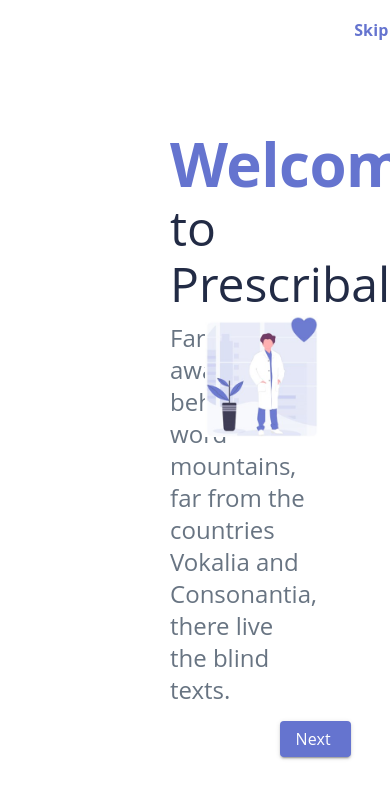
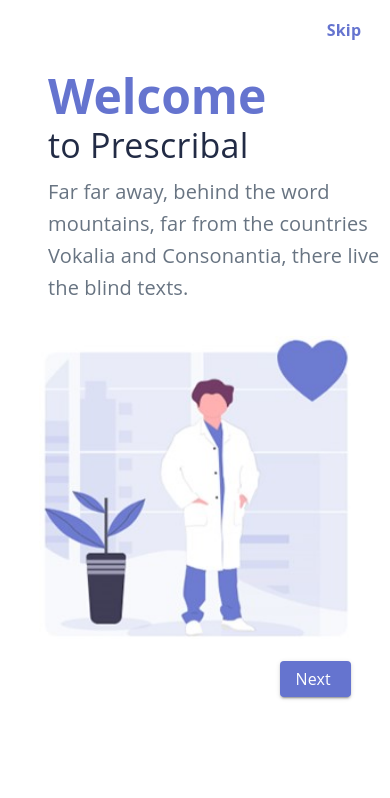
Before and after one commit to rahult9930/frontend, a React app: page / in a window 390 px wide. Both pictures are taken after a click on the button "Next". Shown: the top 798 px of the page. Built offline with nearby package versions, Linux system fonts and the light colour scheme; the HTML template or start-up script is replaced by a standard one.

Commit message:
responsive

```diff
--- a/package.json
+++ b/package.json
@@ -14,7 +14,8 @@
     "@emotion/styled": "^11.11.5",
     "@mui/material": "^5.15.15",
     "react": "^18.2.0",
-    "react-dom": "^18.2.0"
+    "react-dom": "^18.2.0",
+    "react-responsive": "^10.0.0"
   },
   "devDependencies": {
     "@types/react": "^18.2.66",
--- a/src/components/page1.jsx
+++ b/src/components/page1.jsx
@@ -1,79 +1,77 @@
 import { Button, Typography, Grid, Box } from '@mui/material';
 import React from 'react';
 import preview2 from './img/preview2.jpg';
+import { useMediaQuery } from 'react-responsive';
 
 const Page1 = (props) => {
+  const isTabletOrMobile = useMediaQuery({ query: '(max-width: 800px)' });
+
   return (
-    <div >
+    <div>
       <Button variant="text" size="medium" style={{
-        marginLeft:"87%",
-        marginTop:"3%",
+        marginLeft: isTabletOrMobile ?"80%":"87%",
+        marginTop: "3%",
         textTransform: 'none'
-       }} onClick={() => window.location="/"}>
+      }} onClick={() => window.location = "/"}>
         <Typography style={{
-          fontFamily:'Open Sans',
-          color:"#6574CF",
+          fontFamily: 'Open Sans',
+          color: "#6574CF",
           fontWeight: 'bold'
         }}>Skip</Typography>
       </Button>
 
       <Box sx={{ flexGrow: 1 }}>
         <Grid container spacing={2}>
-          <Grid item xs={6} >
-            <Grid container direction="column" style={{ display: 'flex' , marginLeft:170 ,marginTop:80 }}>
+          <Grid item xs={12} md={6}>
+            <Grid container direction="column" style={{ display: 'flex', marginLeft: isTabletOrMobile ? 48 : 170, marginTop: isTabletOrMobile ? 20 : 80 }}>
               <Grid item>
-                <Typography variant='h2' style={{
-                  fontFamily:'Open Sans',
-                  color:"#6574CF",
+                <Typography variant={isTabletOrMobile ? 'h3' : 'h2'} style={{
+                  fontFamily: 'Open Sans',
+                  color: "#6574CF",
                   fontWeight: 'bold'
                 }}>
                   Welcome
                 </Typography>
               </Grid>
               <Grid item>
-                <Typography variant='h3' style={{
-                  fontFamily:'Open Sans',
-                  color:"#222B45",
+                <Typography variant={isTabletOrMobile ? 'h4' : 'h3'} style={{
+                  fontFamily: 'Open Sans',
+                  color: "#222B45",
                   fontWeight: 'medium'
                 }}>
                   to Prescribal
                 </Typography>
               </Grid>
               <Grid item>
-                <Typography variant='h5' style={{
-                  fontFamily:'Open Sans',
-                  color:"#687482",
-                  marginTop:10,
-                  width:"35vw"
+                <Typography variant={isTabletOrMobile ? 'h6' : 'h5'} style={{
+                  fontFamily: 'Open Sans',
+                  color: "#687482",
+                  marginTop: 10,
+                  width: isTabletOrMobile ? "90vw" : "35vw",
+                  marginRight:isTabletOrMobile ? 10:0
                 }}>
                   Far far away, behind the word mountains, far from the countries Vokalia and Consonantia, there live the blind texts.
                 </Typography>
               </Grid>
             </Grid>
           </Grid>
-          <Grid item xs={6} style={{ display: 'flex', justifyContent: 'center', alignItems: 'center' }}>
+          <Grid item xs={12} md={6} style={{ display: 'flex', justifyContent: 'center', alignItems: 'center' }}>
             <img src={preview2} alt="Doctor" style={{
-              width:"60%",
-              maxHeight:"90%",
-              marginRight:70
-            }}/>
+              width: isTabletOrMobile ? "80%" : "60%",
+              maxHeight: "90%",
+              marginRight: isTabletOrMobile ? 0 : 70
+            }} />
           </Grid>
         </Grid>
       </Box>
       <Box sx={{ flexGrow: 1 }}>
         <Grid container spacing={2}>
-          <Grid item xs={6} >
-          <div style={{marginLeft:170,marginTop:43 }}>
-     {/* <span style={{ fontSize: '18px',marginRight:4 }}><ion-icon name="laptop-sharp" size="medium" style={{
-        color:"#6574CF",
-      }}></ion-icon></span>  */}
-     {/* <span style={{ width: '20px', height: '40px', borderRadius: '8px', overflow: 'hidden', display: 'inline-block', boxShadow: '0px 0px 0px 4px rgba(101, 116, 207, 0.2)', marginRight: '4px' }}>
-
-     </span> */}
-     <span  style={{ fontSize: '12px', color: '#6574CF',width:"40%", marginRight:"4px"}} >
-     <ion-icon name="ellipse-sharp" style={{marginRight:"-1.5%"}}></ion-icon>
+          <Grid item xs={6} md={6}>
+            <div style={{ marginLeft: isTabletOrMobile ? 20 : 170, marginTop: isTabletOrMobile ? 20 : 43 }}>
+              <span style={{ fontSize: '12px', color: '#6574CF', width: isTabletOrMobile ? "90%" : "40%", marginRight: "4px" }} >
+                <ion-icon name="ellipse-sharp" style={{ marginRight:isTabletOrMobile?"-3%": "-1.5%" }}></ion-icon>
                 <ion-icon name="square-sharp"></ion-icon>
-     <ion-icon name="ellipse-sharp" style={{marginLeft:"-1.5%"}}></ion-icon>
+                <ion-icon name="ellipse-sharp" style={{ marginLeft:isTabletOrMobile?"-3%": "-1.5%" }}></ion-icon>
               </span>
               <span style={{ fontSize: '12px', marginRight: '4px' }}>
                 <ion-icon name="ellipse-sharp" style={{ color: '#6574CF' }}></ion-icon>
@@ -81,16 +79,14 @@
               <span style={{ fontSize: '12px', marginRight: '4px' }}>
                 <ion-icon name="ellipse-sharp" style={{ color: '#6574CF' }}></ion-icon>
               </span>
-
-
             </div>
           </Grid>
-          <Grid item xs={6} style={{ display: 'flex', justifyContent: 'center', alignItems: 'center' }}>
+          <Grid item xs={6} md={6} style={{ display: 'flex', justifyContent: 'center', alignItems: 'center' }}>
             <Button variant="contained" size="medium" style={{
-        marginLeft: "20%",
+              marginLeft: isTabletOrMobile ? "20%" : "20%",
               marginTop: "3%",
               textTransform: 'none',
-        backgroundColor:"#6574CF"
+              backgroundColor: "#6574CF"
             }} onClick={() => props.setPage(2)}>
               <Typography style={{
                 fontFamily: 'Open Sans',
@@ -98,15 +94,13 @@
                 alignItems: 'center' // Align items vertically
               }}>
                 <span>Next</span> {/* Include span inside Typography */}
-          <ion-icon name="arrow-forward-circle-outline" size="small" style={{marginLeft:4}}></ion-icon>
+                <ion-icon name="arrow-forward-circle-outline" size="small" style={{ marginLeft: 4 }}></ion-icon>
               </Typography>
             </Button>
           </Grid>
         </Grid>
       </Box>
-
     </div>
-
   )
 }
 
--- a/src/components/page2.jsx
+++ b/src/components/page2.jsx
@@ -1,98 +1,92 @@
 import { Button, Typography, Grid, Box } from '@mui/material';
 import React from 'react';
 import preview3 from './img/preview3.jpg';
+import { useMediaQuery } from 'react-responsive';
+
 const Page2 = (props) => {
+  const isTabletOrMobile = useMediaQuery({ query: '(max-width: 800px)' });
+
   return (
-        <div >
+    <div>
       <Button variant="text" size="medium" style={{
-            marginLeft:"87%",
-            marginTop:"3%",
+        marginLeft: "87%",
+        marginTop: "3%",
         textTransform: 'none'
-           }} onClick={() => window.location="/"}>
+      }} onClick={() => window.location = "/"}>
         <Typography style={{
-              fontFamily:'Open Sans',
-              color:"#6574CF",
+          fontFamily: 'Open Sans',
+          color: "#6574CF",
           fontWeight: 'bold'
         }}>Skip</Typography>
       </Button>
 
-           <div>
       <Box sx={{ flexGrow: 1 }}>
         <Grid container spacing={2}>
-              <Grid item xs={6} >
-                <Grid container direction="column" style={{ display: 'flex' , marginLeft:170 ,marginTop:80 }}>
+          <Grid item xs={12} md={6}>
+            <Grid container direction="column" style={{ display: 'flex', marginLeft: isTabletOrMobile ? 48 : 170, marginTop: isTabletOrMobile ? 20 : 80 }}>
               <Grid item>
-                    <Typography variant='h2' style={{
-                      fontFamily:'Open Sans',
-                      color:"#6574CF",
+                <Typography variant={isTabletOrMobile ? 'h3' : 'h2'} style={{
+                  fontFamily: 'Open Sans',
+                  color: "#6574CF",
                   fontWeight: 'bold'
                 }}>
                   Ask
                 </Typography>
               </Grid>
               <Grid item>
-                    <Typography variant='h3' style={{
-                      fontFamily:'Open Sans',
-                      color:"#222B45",
+                <Typography variant={isTabletOrMobile ? 'h4' : 'h3'} style={{
+                  fontFamily: 'Open Sans',
+                  color: "#222B45",
                   fontWeight: 'medium'
                 }}>
                   a Doctor Online
                 </Typography>
               </Grid>
               <Grid item>
-                    <Typography variant='h5' style={{
-                      fontFamily:'Open Sans',
-                      color:"#687482",
-                      marginTop:10,
-                      width:"35vw"
+                <Typography variant={isTabletOrMobile ? 'h6' : 'h5'} style={{
+                  fontFamily: 'Open Sans',
+                  color: "#687482",
+                  marginTop: 10,
+                  width: isTabletOrMobile ? "90vw" : "35vw",
+                  marginRight:isTabletOrMobile ? 10:0
                 }}>
                   Far far away, behind the word mountains, far from the countries Vokalia and Consonantia, there live the blind texts.
                 </Typography>
               </Grid>
             </Grid>
           </Grid>
-              <Grid item xs={6} style={{ display: 'flex', justifyContent: 'center', alignItems: 'center' }}>
+          <Grid item xs={12} md={6} style={{ display: 'flex', justifyContent: 'center', alignItems: 'center' }}>
             <img src={preview3} alt="Doctor" style={{
-                  width:"60%",
-                  maxHeight:"90%",
-                  marginRight:70
-                }}/>
+              width: isTabletOrMobile ? "80%" : "60%",
+              maxHeight: "90%",
+              marginRight: isTabletOrMobile ? 0 : 70
+            }} />
           </Grid>
         </Grid>
       </Box>
-          </div>
       <Box sx={{ flexGrow: 1 }}>
         <Grid container spacing={2}>
-          <Grid item xs={6} >
-          <div style={{marginLeft:170,marginTop:43}}>
-     {/* <span style={{ fontSize: '18px',marginRight:4 }}><ion-icon name="laptop-sharp" size="medium" style={{
-        color:"#6574CF",
-      }}></ion-icon></span>  */}
-     {/* <span style={{ width: '20px', height: '40px', borderRadius: '8px', overflow: 'hidden', display: 'inline-block', boxShadow: '0px 0px 0px 4px rgba(101, 116, 207, 0.2)', marginRight: '4px' }}>
-
-     </span> */}
-
+          <Grid item xs={6} md={6}>
+            <div style={{ marginLeft: isTabletOrMobile ? 20 : 170, marginTop: isTabletOrMobile ? 20 : 43 }}>
               <span style={{ fontSize: '12px', marginRight: '4px' }}>
                 <ion-icon name="ellipse-sharp" style={{ color: '#6574CF' }}></ion-icon>
               </span>
-<span  style={{ fontSize: '12px', color: '#6574CF',width:"40%", marginRight:"4px"}} >
-     <ion-icon name="ellipse-sharp" style={{marginRight:"-1.5%"}}></ion-icon>
+              <span style={{ fontSize: '12px', color: '#6574CF', width: isTabletOrMobile ? "90%" : "40%", marginRight: "4px" }} >
+                <ion-icon name="ellipse-sharp" style={{ marginRight:isTabletOrMobile?"-3%": "-1.5%" }}></ion-icon>
                 <ion-icon name="square-sharp"></ion-icon>
-     <ion-icon name="ellipse-sharp" style={{marginLeft:"-1.5%"}}></ion-icon>
+                <ion-icon name="ellipse-sharp" style={{ marginLeft:isTabletOrMobile?"-3%": "-1.5%" }}></ion-icon>
               </span>
               <span style={{ fontSize: '12px', marginRight: '4px' }}>
                 <ion-icon name="ellipse-sharp" style={{ color: '#6574CF' }}></ion-icon>
               </span>
-
-
             </div>
           </Grid>
-          <Grid item xs={6} style={{ display: 'flex', justifyContent: 'center', alignItems: 'center' }}>
+          <Grid item xs={6} md={6} style={{ display: 'flex', justifyContent: 'center', alignItems: 'center' }}>
             <Button variant="contained" size="medium" style={{
-        marginLeft: "20%",
+              marginLeft: isTabletOrMobile ? "20%" : "20%",
               marginTop: "3%",
               textTransform: 'none',
-        backgroundColor:"#6574CF"
+              backgroundColor: "#6574CF"
             }} onClick={() => props.setPage(3)}>
               <Typography style={{
                 fontFamily: 'Open Sans',
@@ -100,16 +94,14 @@
                 alignItems: 'center' // Align items vertically
               }}>
                 <span>Next</span> {/* Include span inside Typography */}
-          <ion-icon name="arrow-forward-circle-outline" size="small" style={{marginLeft:4}}></ion-icon>
+                <ion-icon name="arrow-forward-circle-outline" size="small" style={{ marginLeft: 4 }}></ion-icon>
               </Typography>
             </Button>
           </Grid>
         </Grid>
       </Box>
-
     </div>
-
   )
 }
 
-export default Page2
+export default Page2;
--- a/src/components/page3.jsx
+++ b/src/components/page3.jsx
@@ -1,98 +1,92 @@
 import { Button, Typography, Grid, Box } from '@mui/material';
 import React from 'react';
 import preview1 from './img/preview1.jpg';
+import { useMediaQuery } from 'react-responsive';
+
 const Page3 = (props) => {
+  const isTabletOrMobile = useMediaQuery({ query: '(max-width: 800px)' });
+
   return (
-        <div >
+    <div>
       <Button variant="text" size="medium" style={{
-            marginLeft:"87%",
-            marginTop:"3%",
+        marginLeft: "87%",
+        marginTop: "3%",
         textTransform: 'none'
-           }} onClick={() => window.location="/"}>
+      }} onClick={() => window.location = "/"}>
         <Typography style={{
-              fontFamily:'Open Sans',
-              color:"#6574CF",
+          fontFamily: 'Open Sans',
+          color: "#6574CF",
           fontWeight: 'bold'
         }}>Skip</Typography>
       </Button>
 
-           <div>
       <Box sx={{ flexGrow: 1 }}>
         <Grid container spacing={2}>
-              <Grid item xs={6} >
-                <Grid container direction="column" style={{ display: 'flex' , marginLeft:170 ,marginTop:80 }}>
+          <Grid item xs={12} md={6}>
+            <Grid container direction="column" style={{ display: 'flex', marginLeft: isTabletOrMobile ? 48 : 170, marginTop: isTabletOrMobile ? 20 : 80 }}>
               <Grid item>
-                    <Typography variant='h2' style={{
-                      fontFamily:'Open Sans',
-                      color:"#6574CF",
+                <Typography variant={isTabletOrMobile ? 'h3' : 'h2'} style={{
+                  fontFamily: 'Open Sans',
+                  color: "#6574CF",
                   fontWeight: 'bold'
                 }}>
                   Psysician
                 </Typography>
               </Grid>
               <Grid item>
-                    <Typography variant='h3' style={{
-                      fontFamily:'Open Sans',
-                      color:"#222B45",
+                <Typography variant={isTabletOrMobile ? 'h4' : 'h3'} style={{
+                  fontFamily: 'Open Sans',
+                  color: "#222B45",
                   fontWeight: 'medium'
                 }}>
                   on Your Doorstep
                 </Typography>
               </Grid>
               <Grid item>
-                    <Typography variant='h5' style={{
-                      fontFamily:'Open Sans',
-                      color:"#687482",
-                      marginTop:10,
-                      width:"35vw"
+                <Typography variant={isTabletOrMobile ? 'h6' : 'h5'} style={{
+                  fontFamily: 'Open Sans',
+                  color: "#687482",
+                  marginTop: 10,
+                  width: isTabletOrMobile ? "90vw" : "35vw",
+                  marginRight:isTabletOrMobile ? 20:0
                 }}>
                   Far far away, behind the word mountains, far from the countries Vokalia and Consonantia, there live the blind texts.
                 </Typography>
               </Grid>
             </Grid>
           </Grid>
-              <Grid item xs={6} style={{ display: 'flex', justifyContent: 'center', alignItems: 'center' }}>
+          <Grid item xs={12} md={6} style={{ display: 'flex', justifyContent: 'center', alignItems: 'center' }}>
             <img src={preview1} alt="Doctor" style={{
-                  width:"60%",
-                  maxHeight:"90%",
-                  marginRight:70
-                }}/>
+              width: isTabletOrMobile ? "80%" : "60%",
+              maxHeight: "90%",
+              marginRight: isTabletOrMobile ? 0 : 70
+            }} />
           </Grid>
         </Grid>
       </Box>
-          </div>
       <Box sx={{ flexGrow: 1 }}>
         <Grid container spacing={2}>
-          <Grid item xs={6} >
-          <div style={{marginLeft:170,marginTop:43}}>
-     {/* <span style={{ fontSize: '18px',marginRight:4 }}><ion-icon name="laptop-sharp" size="medium" style={{
-        color:"#6574CF",
-      }}></ion-icon></span>  */}
-     {/* <span style={{ width: '20px', height: '40px', borderRadius: '8px', overflow: 'hidden', display: 'inline-block', boxShadow: '0px 0px 0px 4px rgba(101, 116, 207, 0.2)', marginRight: '4px' }}>
-
-     </span> */}
-
+          <Grid item xs={6} md={6}>
+            <div style={{ marginLeft: isTabletOrMobile ? 20 : 170, marginTop: isTabletOrMobile ? 20 : 43 }}>
               <span style={{ fontSize: '12px', marginRight: '4px' }}>
                 <ion-icon name="ellipse-sharp" style={{ color: '#6574CF' }}></ion-icon>
               </span>
-
               <span style={{ fontSize: '12px', marginRight: '4px' }}>
                 <ion-icon name="ellipse-sharp" style={{ color: '#6574CF' }}></ion-icon>
               </span>
-<span  style={{ fontSize: '12px', color: '#6574CF',width:"40%", marginRight:"4px"}} >
-     <ion-icon name="ellipse-sharp" style={{marginRight:"-1.5%"}}></ion-icon>
+              <span style={{ fontSize: '12px', color: '#6574CF', width: isTabletOrMobile ? "90%" : "40%", marginRight: "4px" }} >
+                <ion-icon name="ellipse-sharp" style={{ marginRight:isTabletOrMobile?"-3%": "-1.5%" }}></ion-icon>
                 <ion-icon name="square-sharp"></ion-icon>
-     <ion-icon name="ellipse-sharp" style={{marginLeft:"-1.5%"}}></ion-icon>
+                <ion-icon name="ellipse-sharp" style={{ marginLeft:isTabletOrMobile?"-3%": "-1.5%" }}></ion-icon>
               </span>
-
             </div>
           </Grid>
-          <Grid item xs={6} style={{ display: 'flex', justifyContent: 'center', alignItems: 'center' }}>
+          <Grid item xs={6} md={6} style={{ display: 'flex', justifyContent: 'center', alignItems: 'center' }}>
             <Button variant="contained" size="medium" style={{
-        marginLeft: "20%",
+              marginLeft: isTabletOrMobile ? "20%" : "20%",
               marginTop: "3%",
               textTransform: 'none',
-        backgroundColor:"#6574CF"
+              backgroundColor: "#6574CF"
             }} onClick={() => props.setPage(0)}>
               <Typography style={{
                 fontFamily: 'Open Sans',
@@ -100,16 +94,14 @@
                 alignItems: 'center' // Align items vertically
               }}>
                 <span>Next</span> {/* Include span inside Typography */}
-          <ion-icon name="arrow-forward-circle-outline" size="small" style={{marginLeft:4}}></ion-icon>
+                <ion-icon name="arrow-forward-circle-outline" size="small" style={{ marginLeft: 4 }}></ion-icon>
               </Typography>
             </Button>
           </Grid>
         </Grid>
       </Box>
-
     </div>
-
   )
 }
 
-export default Page3
+export default Page3;
```
Also changed, not shown: 1 other file (tests, documents, lock files or other folders). Lines whose indentation alone changed are shown as unchanged.
